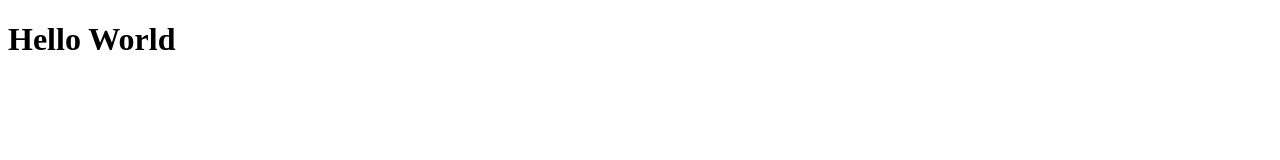
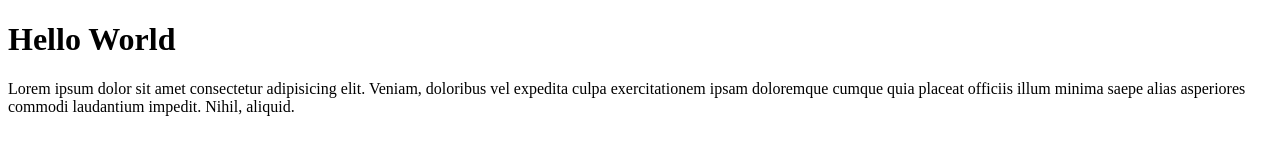
Before and after one commit to ArgaNovrian13/wpu-git-test, a plain HTML site: page index.html in a window 1280 px wide. Drawn offline with Linux system fonts and the light colour scheme.

Commit message:
menambahkan paragraf

```diff
--- a/index.html
+++ b/index.html
@@ -7,5 +7,11 @@
   </head>
   <body>
     <h1>Hello World</h1>
+    <p>
+      Lorem ipsum dolor sit amet consectetur adipisicing elit. Veniam, doloribus
+      vel expedita culpa exercitationem ipsam doloremque cumque quia placeat
+      officiis illum minima saepe alias asperiores commodi laudantium impedit.
+      Nihil, aliquid.
+    </p>
   </body>
 </html>
```
